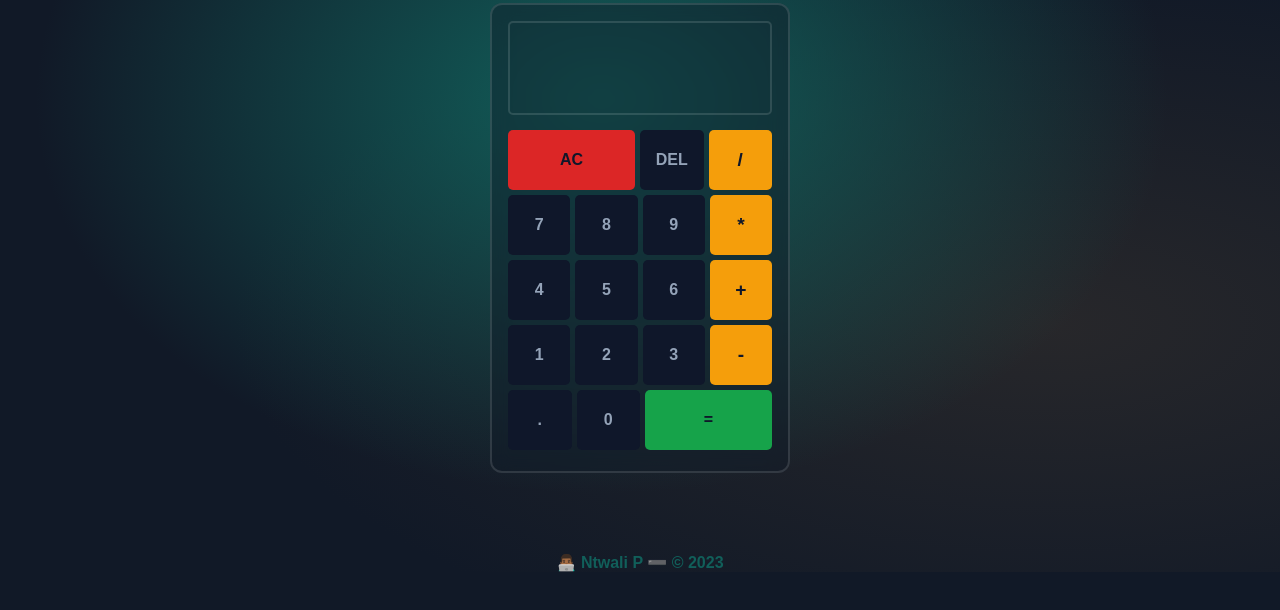
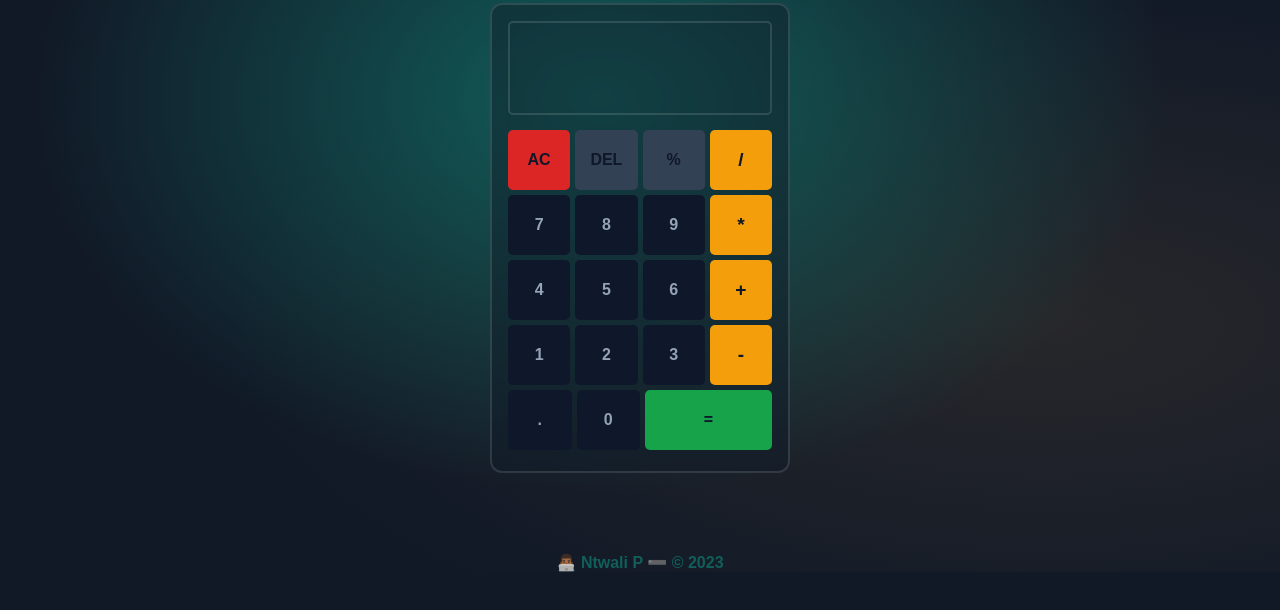
Before and after one commit to Iam-Donat/Calculator, a plain HTML site: page index.html in a window 1280 px wide. Shown: the part 134-744 px from the top of the page. Drawn offline with Linux system fonts and the light colour scheme.

Commit message:
some changes 😂🫱🏾‍🫲🏾

```diff
--- a/index.html
+++ b/index.html
@@ -27,9 +27,13 @@
             </div>
 
             <div class="calculator__keys">
-                <button class="special clear">AC</button>
+                <button class="clear">AC</button>
                 <button class="delete">DEL</button>
+                <button class="percentage">
+                    %
+                </button>
                 <button class="operator">/</button>
+
             </div>
             <div class="calculator__keys">
                 <button class="value">7</button>
--- a/style.css
+++ b/style.css
@@ -94,6 +94,7 @@ body {
 
 .calculator__keys button:hover {
     background-color: #334155;
+    color: #0f172a;
 }
 
 .calculator__keys button:active {
@@ -125,9 +126,7 @@ body {
     background-color: #22c55e;
 }
 
-/* --- Delete Button Styling --- */
-
-
+/* --- Clear Button Styling --- */
 .calculator__keys>.clear {
     background-color: #dc2626;
     color: #0f172a;
@@ -135,6 +134,19 @@ body {
 
 .calculator__keys>.clear:hover {
     background-color: #ef4444;
+}
+
+/* --- Del and % Button Styling --- */
+.calculator__keys>.delete,
+.calculator__keys>.percentage {
+    background-color: #334155;
+    color: #0f172a;
+}
+
+.calculator__keys>.delete:hover,
+.calculator__keys>.percentage:hover {
+    background-color: #0f172a;
+    color: #334155;
 }
 
 /* --- Footer Styling --- */
```
